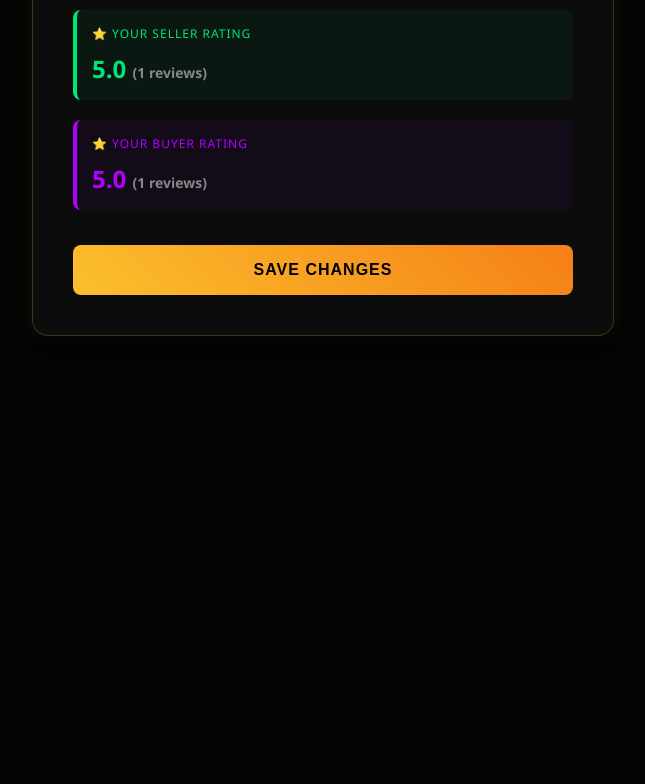
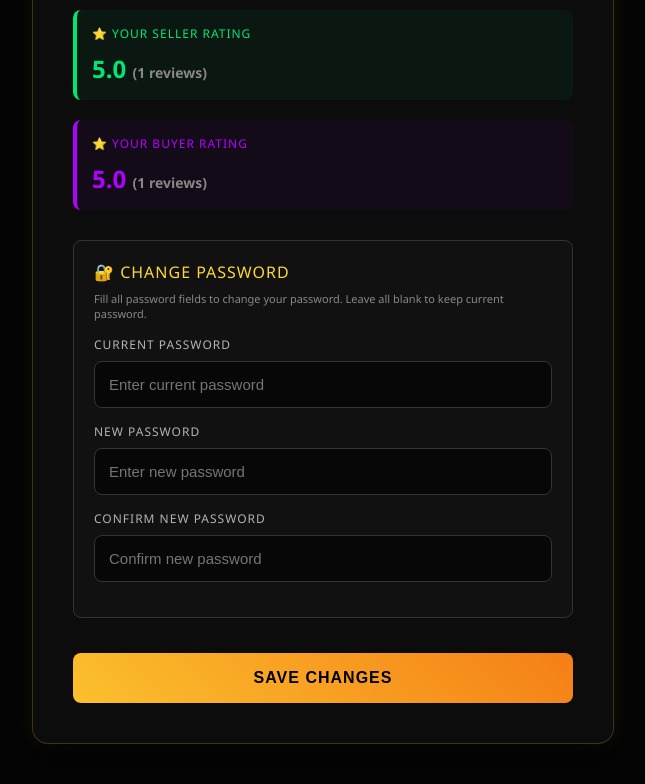
Before and after one commit to aditipareekCodes/PeerPort_Project, a Flask app: page /settings.html in a window 1280 px wide. Shown: the part 734-1518 px from the top of the page, without its empty margins (317-962 px from the left). Before the commit the page ends 1070 px from the top, so only its background shows below. Run offline with Flask 3, Linux system fonts and the light colour scheme; the visitor is signed in with stand-in values (Sample User, id 1); data comes from the database, SQL or seed files in the repository.

Commit message:
Added password changing ability for users in settings

```diff
--- a/app.py
+++ b/app.py
@@ -913,6 +913,84 @@ def settings():
         new_phone = request.form.get('phone')
         privacy = request.form.get('privacy_mode')
         file = request.files.get('profile_pic')
+
+        # Handle password change
+        current_password = request.form.get('current_password', '').strip()
+        new_password = request.form.get('new_password', '').strip()
+        confirm_password = request.form.get('confirm_password', '').strip()
+
+        password_changed = False
+        if current_password or new_password or confirm_password:
+            # If any password field is filled, all must be filled
+            if not current_password:
+                flash('❌ Please enter your current password to change it.', 'danger')
+                user_data = conn.execute('SELECT * FROM users WHERE moodle_id = ?', (session['user_id'],)).fetchone()
+                conn.close()
+                return render_template('settings.html', user=user_data)
+
+            if not new_password:
+                flash('❌ Please enter a new password.', 'danger')
+                user_data = conn.execute('SELECT * FROM users WHERE moodle_id = ?', (session['user_id'],)).fetchone()
+                conn.close()
+                return render_template('settings.html', user=user_data)
+
+            if not confirm_password:
+                flash('❌ Please confirm your new password.', 'danger')
+                user_data = conn.execute('SELECT * FROM users WHERE moodle_id = ?', (session['user_id'],)).fetchone()
+                conn.close()
+                return render_template('settings.html', user=user_data)
+
+            # Verify current password
+            user = conn.execute('SELECT password_hash FROM users WHERE moodle_id = ?', (session['user_id'],)).fetchone()
+            if not bcrypt.check_password_hash(user['password_hash'], current_password):
+                flash('❌ Current password is incorrect.', 'danger')
+                user_data = conn.execute('SELECT * FROM users WHERE moodle_id = ?', (session['user_id'],)).fetchone()
+                conn.close()
+                return render_template('settings.html', user=user_data)
+
+            # Validate new password
+            if new_password != confirm_password:
+                flash('❌ New passwords do not match.', 'danger')
+                user_data = conn.execute('SELECT * FROM users WHERE moodle_id = ?', (session['user_id'],)).fetchone()
+                conn.close()
+                return render_template('settings.html', user=user_data)
+
+            if len(new_password) < 8:
+                flash('❌ Password must be at least 8 characters.', 'danger')
+                user_data = conn.execute('SELECT * FROM users WHERE moodle_id = ?', (session['user_id'],)).fetchone()
+                conn.close()
+                return render_template('settings.html', user=user_data)
+
+            if not re.search(r'[A-Z]', new_password):
+                flash('❌ Must contain at least one uppercase letter.', 'danger')
+                user_data = conn.execute('SELECT * FROM users WHERE moodle_id = ?', (session['user_id'],)).fetchone()
+                conn.close()
+                return render_template('settings.html', user=user_data)
+
+            if not re.search(r'[a-z]', new_password):
+                flash('❌ Must contain at least one lowercase letter.', 'danger')
+                user_data = conn.execute('SELECT * FROM users WHERE moodle_id = ?', (session['user_id'],)).fetchone()
+                conn.close()
+                return render_template('settings.html', user=user_data)
+
+            if not re.search(r'[0-9]', new_password):
+                flash('❌ Must contain at least one number.', 'danger')
+                user_data = conn.execute('SELECT * FROM users WHERE moodle_id = ?', (session['user_id'],)).fetchone()
+                conn.close()
+                return render_template('settings.html', user=user_data)
+
+            if not re.search(r'[!@#$%^&*(),.?":{}|<>]', new_password):
+                flash('❌ Must contain at least one special character.', 'danger')
+                user_data = conn.execute('SELECT * FROM users WHERE moodle_id = ?', (session['user_id'],)).fetchone()
+                conn.close()
+                return render_template('settings.html', user=user_data)
+
+            # Hash and update password
+            hashed_pw = bcrypt.generate_password_hash(new_password).decode('utf-8')
+            conn.execute('UPDATE users SET password_hash = ? WHERE moodle_id = ?', (hashed_pw, session['user_id']))
+            password_changed = True
+
+        # Update profile information
         if file and file.filename != '':
             filename = secure_filename(file.filename)
             file.save(os.path.join(app.config['UPLOAD_FOLDER'], filename))
@@ -925,9 +1003,18 @@ def settings():
                 'UPDATE users SET full_name=?, phone=?, privacy_mode=? WHERE moodle_id=?',
                 (new_name, new_phone, privacy, session['user_id'])
             )
+
         conn.commit()
         session['user_name'] = new_name
-        return redirect('/settings.html?success=true')
+
+        # Success message
+        if password_changed:
+            flash('✅ Profile and password updated successfully!', 'success')
+        else:
+            flash('✅ Profile parameters updated successfully.', 'success')
+
+        return redirect('/settings.html')
+
     user_data = conn.execute('SELECT * FROM users WHERE moodle_id = ?', (session['user_id'],)).fetchone()
     conn.close()
     return render_template('settings.html', user=user_data)
--- a/templates/settings.html
+++ b/templates/settings.html
@@ -15,7 +15,7 @@
         .form-group { margin-bottom: 20px; }
         label { display: block; font-size: 12px; color: #b3b3b3; margin-bottom: 8px; text-transform: uppercase; letter-spacing: 1px; }
 
-        input[type="text"], input[type="tel"], select { width: 100%; padding: 14px; background: rgba(0, 0, 0, 0.6); border: 1px solid #333; color: #fff; border-radius: 8px; box-sizing: border-box; font-size: 15px; transition: all 0.3s ease; }
+        input[type="text"], input[type="tel"], input[type="password"], select { width: 100%; padding: 14px; background: rgba(0, 0, 0, 0.6); border: 1px solid #333; color: #fff; border-radius: 8px; box-sizing: border-box; font-size: 15px; transition: all 0.3s ease; }
         input:focus, select:focus { outline: none; border-color: #fdd835; box-shadow: 0 0 15px rgba(253, 216, 53, 0.3); background: rgba(0, 0, 0, 0.9); }
 
         /* File Upload Styling */
@@ -29,6 +29,9 @@
         .back-nav a:hover { color: #fff; border-color: rgba(253, 216, 53, 0.5); }
 
         .alert-success { background: rgba(0, 230, 118, 0.1); border: 1px solid #00e676; color: #00e676; padding: 15px; border-radius: 8px; text-align: center; margin-bottom: 20px; font-weight: bold; }
+
+        .flash-danger { background: rgba(255,50,50,0.15); border: 1px solid rgba(255,50,50,0.3); color: #ff6b6b; padding: 10px 14px; border-radius: 8px; margin-bottom: 16px; font-size: 13px; }
+        .flash-success { background: rgba(0,200,100,0.15); border: 1px solid rgba(0,200,100,0.3); color: #00e676; padding: 10px 14px; border-radius: 8px; margin-bottom: 16px; font-size: 13px; }
 
         .avatar-container { text-align: center; margin-bottom: 25px; }
         .avatar-preview { width: 100px; height: 100px; border-radius: 50%; object-fit: cover; border: 3px solid #fdd835; box-shadow: 0 0 15px rgba(253, 216, 53, 0.3); }
@@ -44,9 +47,11 @@
     <h2>Profile Parameters</h2>
     <p class="tagline">Manage your identity and privacy</p>
 
-    {% if success %}
-    <div class="alert-success">✅ Profile parameters updated successfully.</div>
-    {% endif %}
+    {% with messages = get_flashed_messages(with_categories=true) %}
+        {% for category, message in messages %}
+            <div class="flash-{{ category }}">{{ message }}</div>
+        {% endfor %}
+    {% endwith %}
 
     <form action="/settings.html" method="POST" enctype="multipart/form-data">
 
@@ -98,6 +103,26 @@
         </div>
         {% endif %}
 
+        <div class="form-group" style="background: rgba(255,255,255,0.02); padding: 20px; border-radius: 8px; border: 1px solid #333; margin-top: 30px;">
+            <label style="color: #fdd835; font-size: 16px;">🔐 Change Password</label>
+            <p style="font-size: 11px; color: #888; margin-top: 5px; margin-bottom: 15px;">Fill all password fields to change your password. Leave all blank to keep current password.</p>
+
+            <div style="margin-bottom: 15px;">
+                <label style="display: block; font-size: 12px; color: #b3b3b3; margin-bottom: 8px; text-transform: uppercase; letter-spacing: 1px;">Current Password</label>
+                <input type="password" name="current_password" placeholder="Enter current password">
+            </div>
+
+            <div style="margin-bottom: 15px;">
+                <label style="display: block; font-size: 12px; color: #b3b3b3; margin-bottom: 8px; text-transform: uppercase; letter-spacing: 1px;">New Password</label>
+                <input type="password" name="new_password" placeholder="Enter new password">
+            </div>
+
+            <div style="margin-bottom: 15px;">
+                <label style="display: block; font-size: 12px; color: #b3b3b3; margin-bottom: 8px; text-transform: uppercase; letter-spacing: 1px;">Confirm New Password</label>
+                <input type="password" name="confirm_password" placeholder="Confirm new password">
+            </div>
+        </div>
+
         <button type="submit">Save Changes</button>
     </form>
 </div>
```
